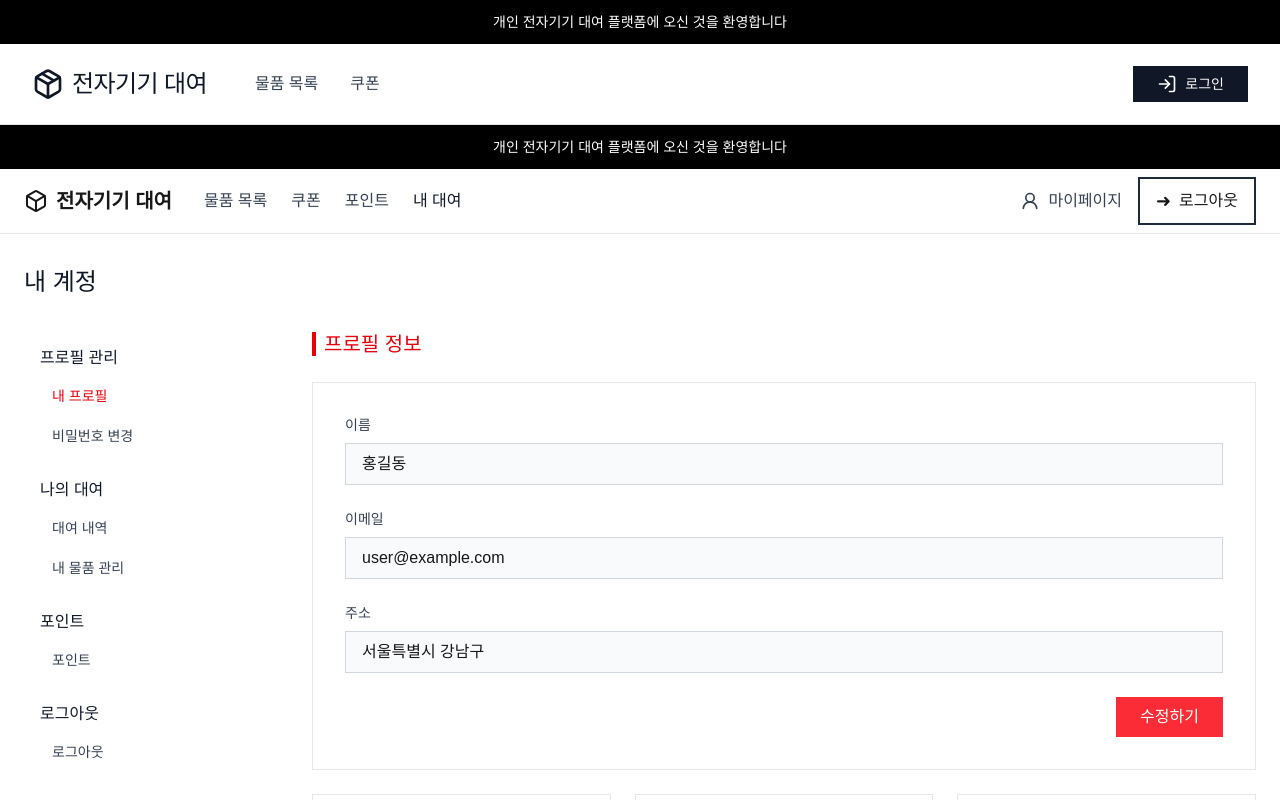
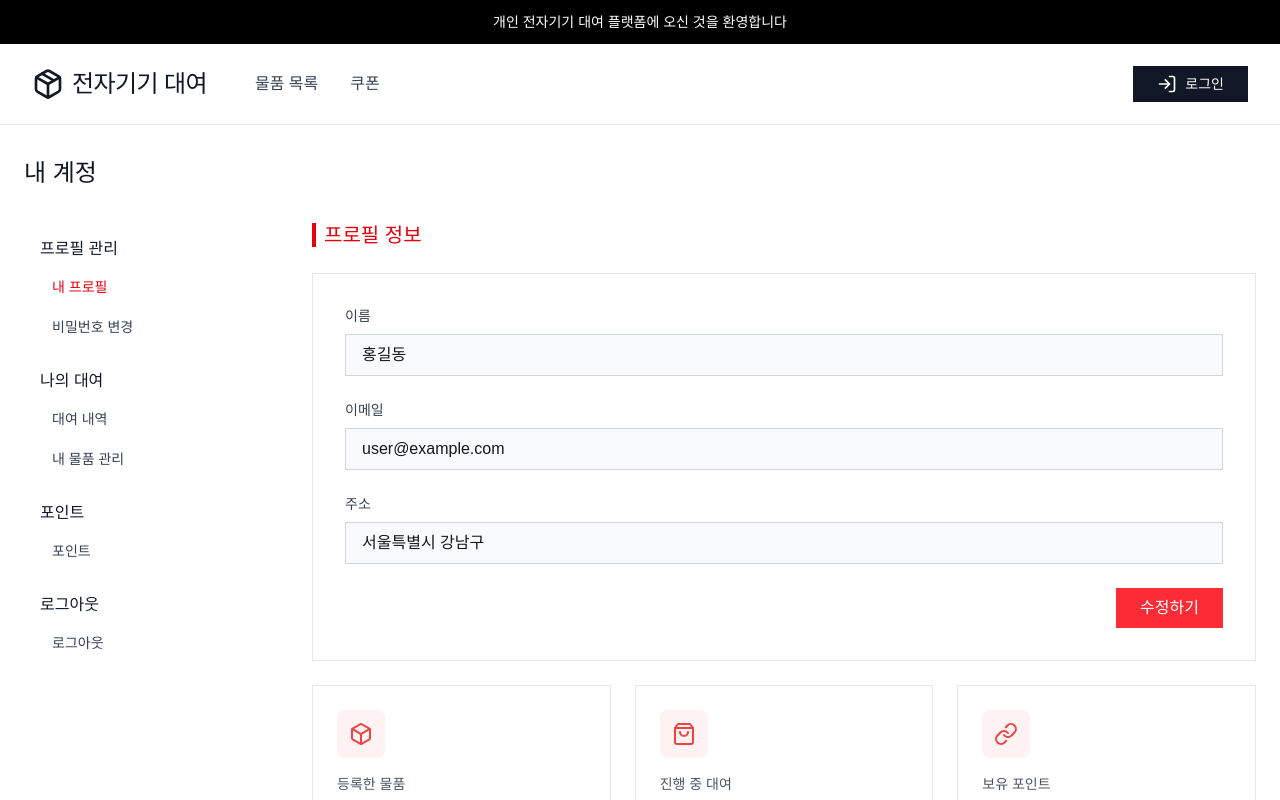
Before and after one commit to pinetree5115-collab/device-rental, a Next.js app: page /mypage in a window 1280 px wide. Shown: the top 800 px of the page. Built offline with nearby package versions, Linux system fonts and the light colour scheme; no server answers; a web font is replaced by a local one.

Commit message:
edit mypage router & delete mypage nav

```diff
--- a/src/app/mypage/page.tsx
+++ b/src/app/mypage/page.tsx
@@ -32,8 +32,8 @@ const SIDEBAR_MENU = [
     id: 'rental-management',
     label: '나의 대여',
     items: [
-      { id: 'rental-history', label: '대여 내역', href: '/mypage/rentals' },
-      { id: 'my-items', label: '내 물품 관리', href: '/mypage/items' },
+      { id: 'rental-history', label: '대여 내역', href: '/items/rent/history' },
+      { id: 'my-items', label: '내 물품 관리', href: '/items/manage' },
     ],
   },
   {
@@ -106,75 +106,6 @@ export default function MyPage() {
 
   return (
     <div className="min-h-screen bg-white">
-      {/* 헤더 */}
-      <header className="bg-black text-white py-3 px-6">
-        <p className="text-sm text-center">
-          개인 전자기기 대여 플랫폼에 오신 것을 환영합니다
-        </p>
-      </header>
-
-      <nav className="bg-white border-b border-gray-200">
-        <div className="max-w-7xl mx-auto px-6">
-          <div className="flex items-center justify-between h-16">
-            <div className="flex items-center gap-8">
-              <Link href="/" className="flex items-center gap-2 text-xl font-bold">
-                <svg
-                  width="24"
-                  height="24"
-                  viewBox="0 0 24 24"
-                  fill="none"
-                  stroke="currentColor"
-                  strokeWidth="2"
-                  strokeLinecap="round"
-                  strokeLinejoin="round"
-                >
-                  <path d="M21 16V8a2 2 0 0 0-1-1.73l-7-4a2 2 0 0 0-2 0l-7 4A2 2 0 0 0 3 8v8a2 2 0 0 0 1 1.73l7 4a2 2 0 0 0 2 0l7-4A2 2 0 0 0 21 16z" />
-                  <polyline points="3.27 6.96 12 12.01 20.73 6.96" />
-                  <line x1="12" y1="22.08" x2="12" y2="12" />
-                </svg>
-                전자기기 대여
-              </Link>
-              <div className="flex gap-6">
-                <Link href="/items" className="text-gray-700 hover:text-gray-900">
-                  물품 목록
-                </Link>
-                <Link href="/coupons" className="text-gray-700 hover:text-gray-900">
-                  쿠폰
-                </Link>
-                <Link href="/points" className="text-gray-700 hover:text-gray-900">
-                  포인트
-                </Link>
-                <Link href="/mypage" className="text-gray-900 font-medium">
-                  내 대여
-                </Link>
-              </div>
-            </div>
-            <div className="flex items-center gap-4">
-              <span className="flex items-center gap-2 text-gray-700">
-                <svg
-                  width="20"
-                  height="20"
-                  viewBox="0 0 24 24"
-                  fill="none"
-                  stroke="currentColor"
-                  strokeWidth="2"
-                  strokeLinecap="round"
-                  strokeLinejoin="round"
-                >
-                  <circle cx="12" cy="8" r="5" />
-                  <path d="M20 21a8 8 0 1 0-16 0" />
-                </svg>
-                마이페이지
-              </span>
-              <button className="flex items-center gap-2 px-4 py-2 border-2 border-gray-800 hover:bg-gray-50">
-                <span className="text-lg">➜</span>
-                로그아웃
-              </button>
-            </div>
-          </div>
-        </div>
-      </nav>
-
       {/* 메인 콘텐츠 */}
       <div className="max-w-7xl mx-auto px-6 py-8">
         <h1 className="text-2xl font-medium text-gray-900 mb-8">내 계정</h1>
--- a/src/components/common/Navbar.tsx
+++ b/src/components/common/Navbar.tsx
@@ -87,7 +87,7 @@ export function Navbar() {
                                         </button>
                                         <button
                                             onClick={() =>
-                                                onNavigate("rent/history")
+                                                onNavigate("items/rent/history")
                                             }
                                             className="text-gray-700 hover:text-gray-900 transition-colors cursor-pointer"
                                         >
```
